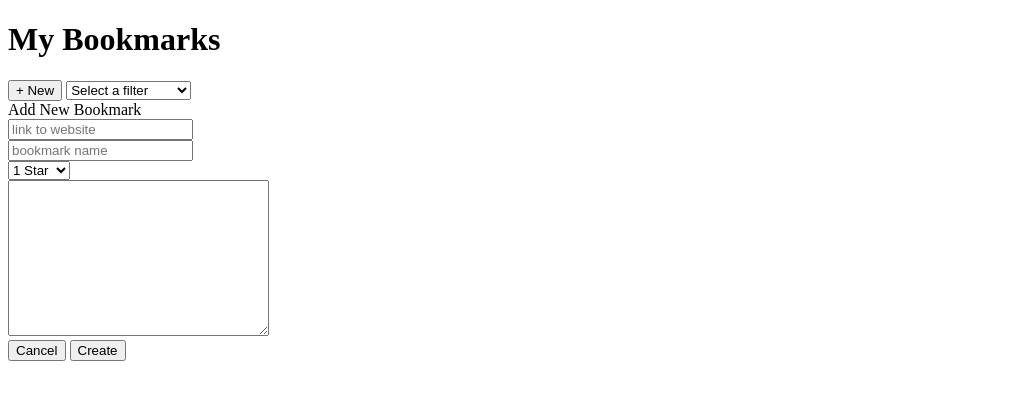
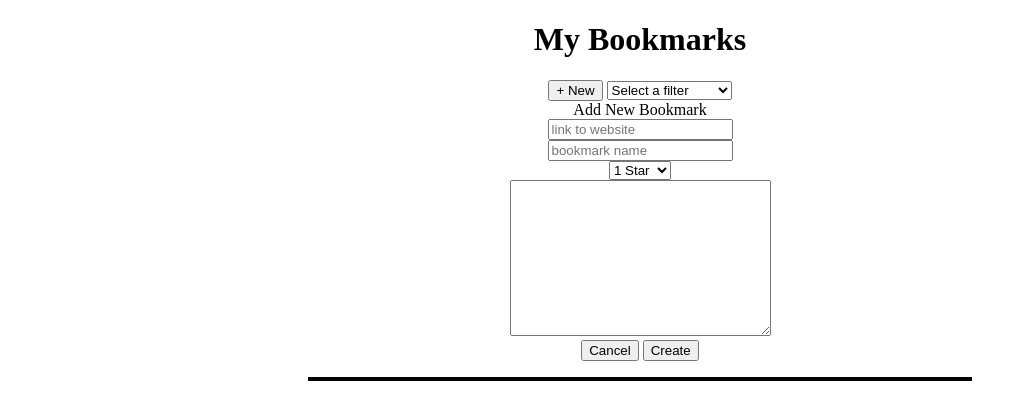
Before and after one commit to thinkful-ei-jaguar/bookmark-app-jt, a website built with webpack: page src/index.html in a window 1280 px wide. Both pictures are taken after a click on the button "+ New". Shown: the whole page, without its empty margins (0-1027 px from the left). Built offline with nearby package versions, Linux system fonts and the light colour scheme; no server answers.

Commit message:
starting css

```diff
--- a/src/bookmarks-list.js
+++ b/src/bookmarks-list.js
@@ -4,7 +4,7 @@ import store from './store';
 import api from './api';
 
 const generateBookmarkElement = function (bMark) {
-    let bookmarkTitle = `<span class="js-bookmark-entry" data-item-id="${bMark.id}">${bMark.title}     ${bMark.rating}</span>`;
+    let bookmarkTitle = `<span class="js-bookmark-entry" data-item-id="${bMark.id}">${bMark.title}     ${bMark.rating} Star Rating</span>`;
     console.log(bMark);
     let expandedInfo = '';
     if (bMark.expanded === true) {
@@ -40,7 +40,7 @@ const generateForm = function () {
         <input class='input-book' type='text'  name='url' id='add-book' placeholder='link to website' required></input><br>
         <input type="text" class="bookmark-title"name="title" placeholder="bookmark name"></input><br>
         <select class="star-select" type="radio" >
-          <option class="fa fa-star checked" value="1">1 Star</i></option>
+          <option class="fa fa-star checked" value="1 Star">1 Star</i></option>
           <option class="fa fa-star checked" value="2">2 stars</option>
           <option class="fa fa-star checked" value="3">3 stars</option>
           <option class="fa fa-star checked" value="4">4 stars</option>
@@ -82,14 +82,16 @@ const render = function () {
 
 
     const bookmarkListItemsString = generateBookmarkListString(store.bookmarks);
-
+    $('.add-new-bookmark-form').html(generateForm());
     $('.js-bookmark-list').html(bookmarkListItemsString);
-    $('.add-new-bookmark-form').html(generateForm());
 
     const itemsToShow = store.bookmarks.filter(item => item.rating >= store.currentFilter);
-    const itemsString = itemsToShow.map(item => generateBookmarkElement(item)
-    );
+    const itemsString = itemsToShow.map(item => generateBookmarkElement(item));
     $('.js-bookmark-list').html(itemsString.join(''));
+
+
+
+
 };
 
 const handleCreateNewBookmark = function () {
@@ -114,13 +116,14 @@ const handleNewBookmarkSubmit = function () {
         let newUrlName = $('.input-book').val();
         let newBookmarkDesc = $('#text-area').val();
         let newBookmarkName = $('.bookmark-title').val();
-        let newRating =$('.checked').val();
+        let newRating =$('.star-select').val();
         const newBookmarkEntry = {
             title: newBookmarkName,
             url: newUrlName,
             desc: newBookmarkDesc,
             rating: newRating
         };
+        console.log(newBookmarkEntry);
         api.createBookmark(newBookmarkEntry)
             .then(newItem => {
                 store.addNewBookmark(newItem);
--- a/src/main.css
+++ b/src/main.css
@@ -1,7 +1,31 @@
+{
+  box-sizing: border-box;
+}
+
+body {
+
+}
+
+h1 {
+  text-align: center;
+}
+
+.container {
+  text-align: center;
+  background-size: 60%;
+  background-position: top center;
+}
 .js-bookmark-entry {
   display: inline-block;
 }
-
+ul {
+  padding-inline-start: 0;
+}
+.bookmark-list {
+  margin-left: 300px;
+  margin-right: 300px;
+  border: 2pt solid black;
+}
 .error-container {
   color: red;
   font-weight: bold;
```
